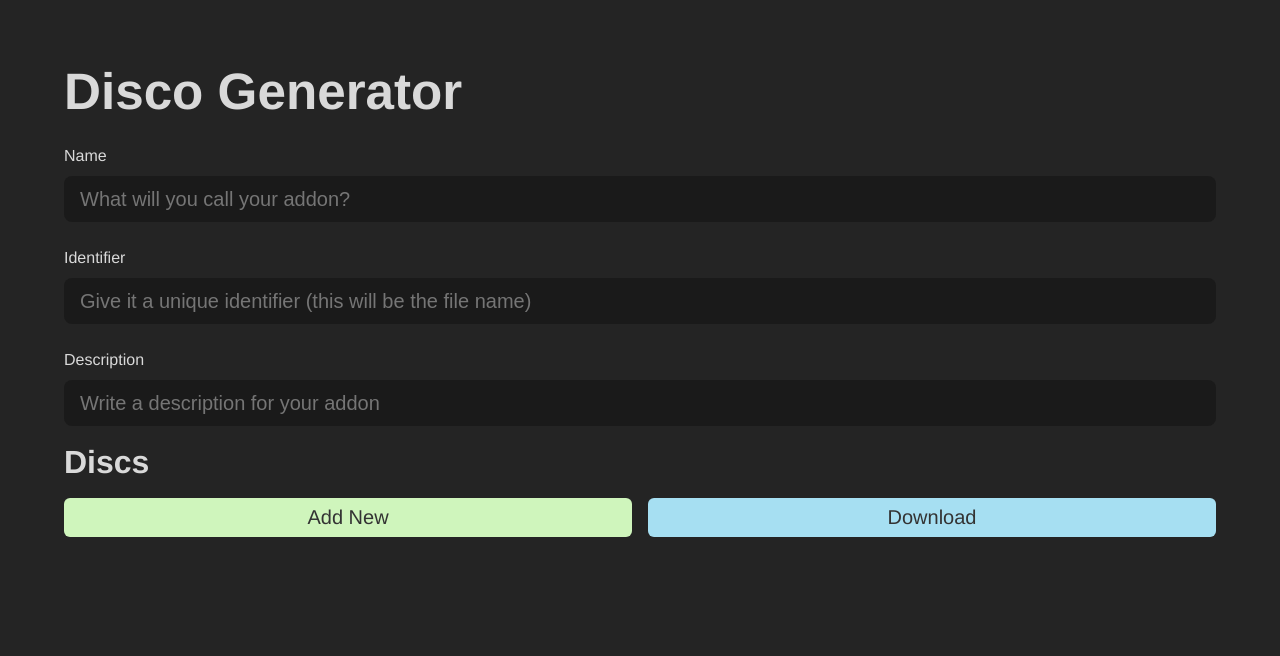
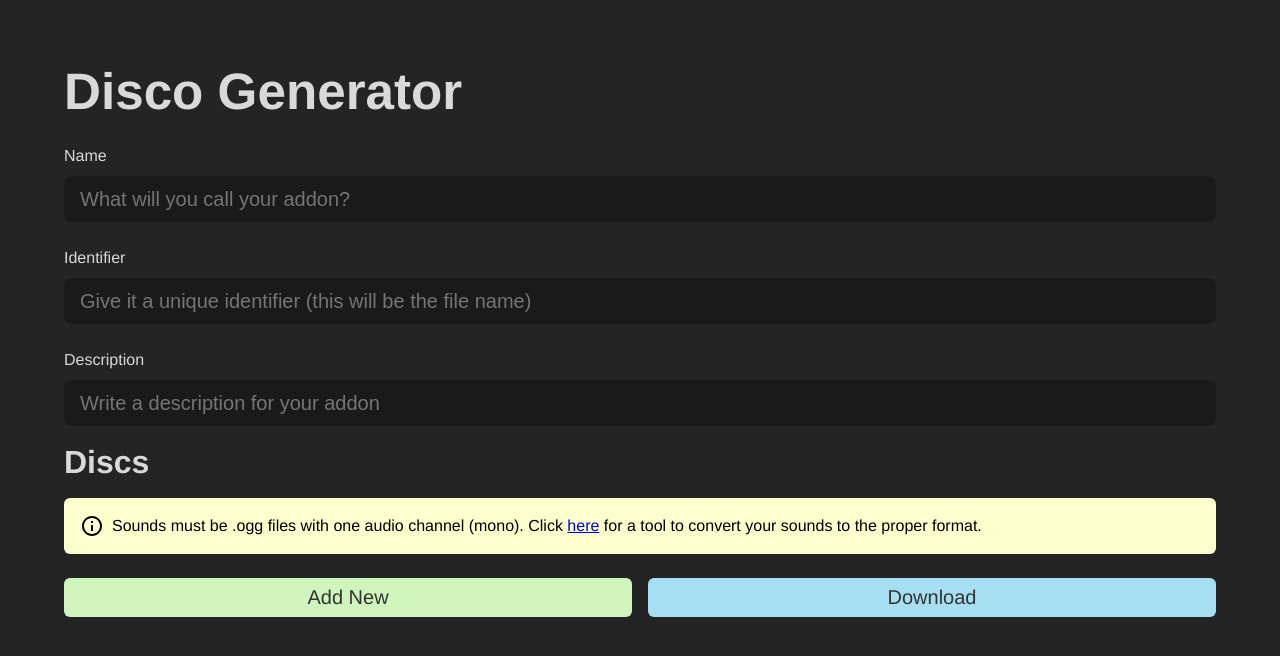
Before and after one commit to auxves/disco-generator, a Svelte app: page / in a window 1280 px wide. Shown: the top 656 px of the page. Built offline with nearby package versions, Linux system fonts and the light colour scheme.

Commit message:
add warning about audio

```diff
--- a/index.html
+++ b/index.html
@@ -3,7 +3,10 @@
   <head>
     <meta charset="UTF-8" />
     <meta name="viewport" content="width=device-width, initial-scale=1.0" />
-    <meta name="description" content="Disco Generator lets you create your own Disco addon using a graphical interface." />
+    <meta
+      name="description"
+      content="Disco Generator lets you create your own Disco addon using a graphical interface."
+    />
     <title>Disco Generator</title>
   </head>
   <body>
--- a/src/App.svelte
+++ b/src/App.svelte
@@ -63,6 +63,13 @@
 
   <h2>Discs</h2>
 
+  <!-- prettier-ignore -->
+  <div class="info">
+    Sounds must be .ogg files with one audio channel (mono).
+    Click <a href="https://convertio.co/mp3-ogg" target="_blank" rel="noreferrer">here</a>
+    for a tool to convert your sounds to the proper format.
+  </div>
+
   {#each discs as disc, i (disc)}
     <DiscEntry bind:disc on:remove={() => remove(i)} />
   {/each}
--- a/src/app.scss
+++ b/src/app.scss
@@ -38,6 +38,7 @@ button {
   border-radius: 0.375rem;
   border: 0px;
   padding: 0.5rem 1rem;
+  margin: 0;
   font-size: 1.25rem;
   font-weight: 500;
   font-family: inherit;
@@ -73,3 +74,24 @@ label {
   display: inline-block;
   margin-bottom: 0.5rem;
 }
+
+.info {
+  color: black;
+  background-color: hsl(66, 100%, 90%);
+  border-radius: 0.375rem;
+  padding: 1rem;
+  padding-left: 3rem;
+
+  &::before {
+    content: "";
+    position: absolute;
+    transform: translateX(-2rem);
+    width: 24px;
+    height: 24px;
+    background-image: url("/src/assets/info.svg");
+  }
+
+  p {
+    margin: 0;
+  }
+}
--- a/src/main.ts
+++ b/src/main.ts
@@ -1,5 +1,9 @@
 import "./app.scss"
 import App from "./App.svelte"
+
+addEventListener("beforeunload", () =>
+  confirm("Are you sure you want to exit?")
+)
 
 const app = new App({
   target: document.getElementById("app"),
```
Also changed, not shown: src/assets/info.svg (added), 1 other file (tests, documents, lock files or other folders).
